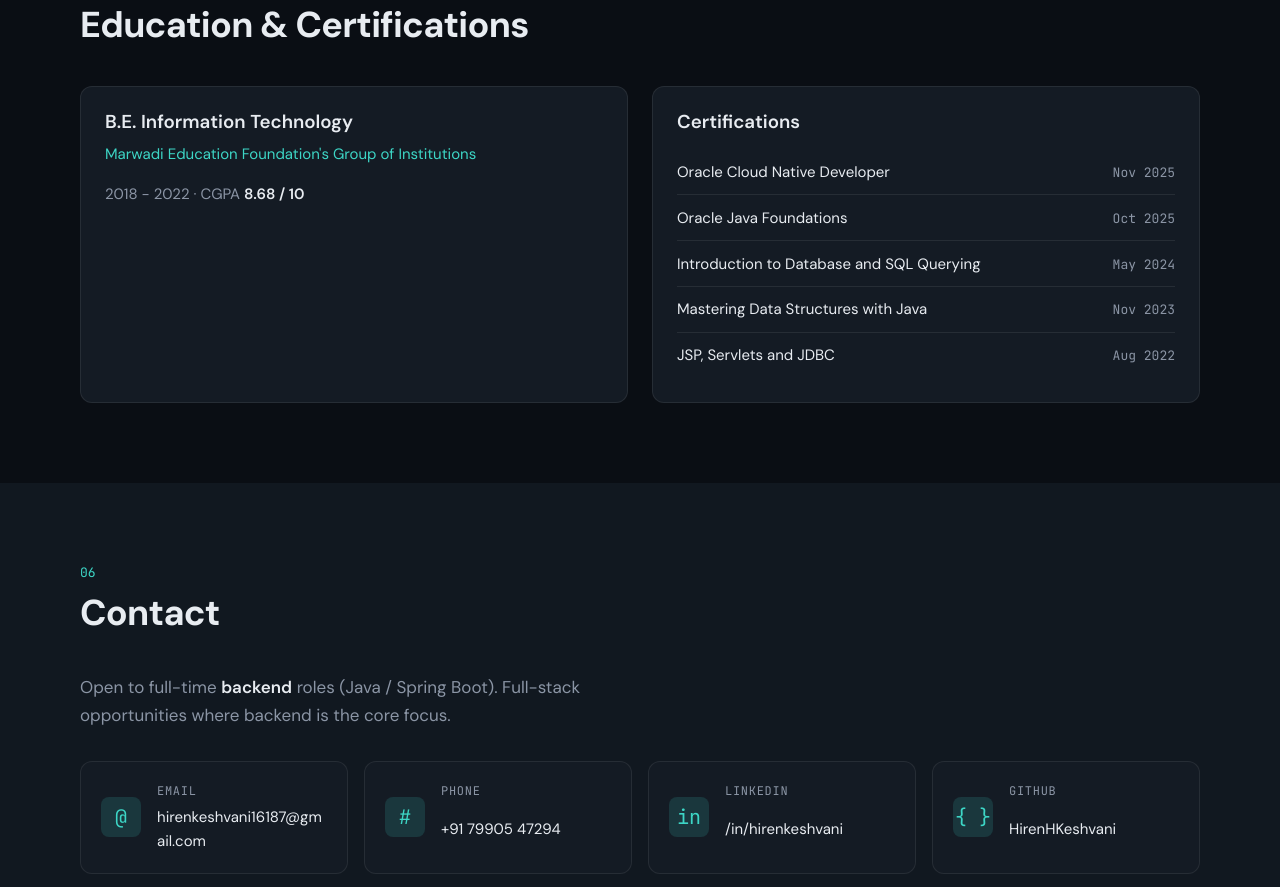
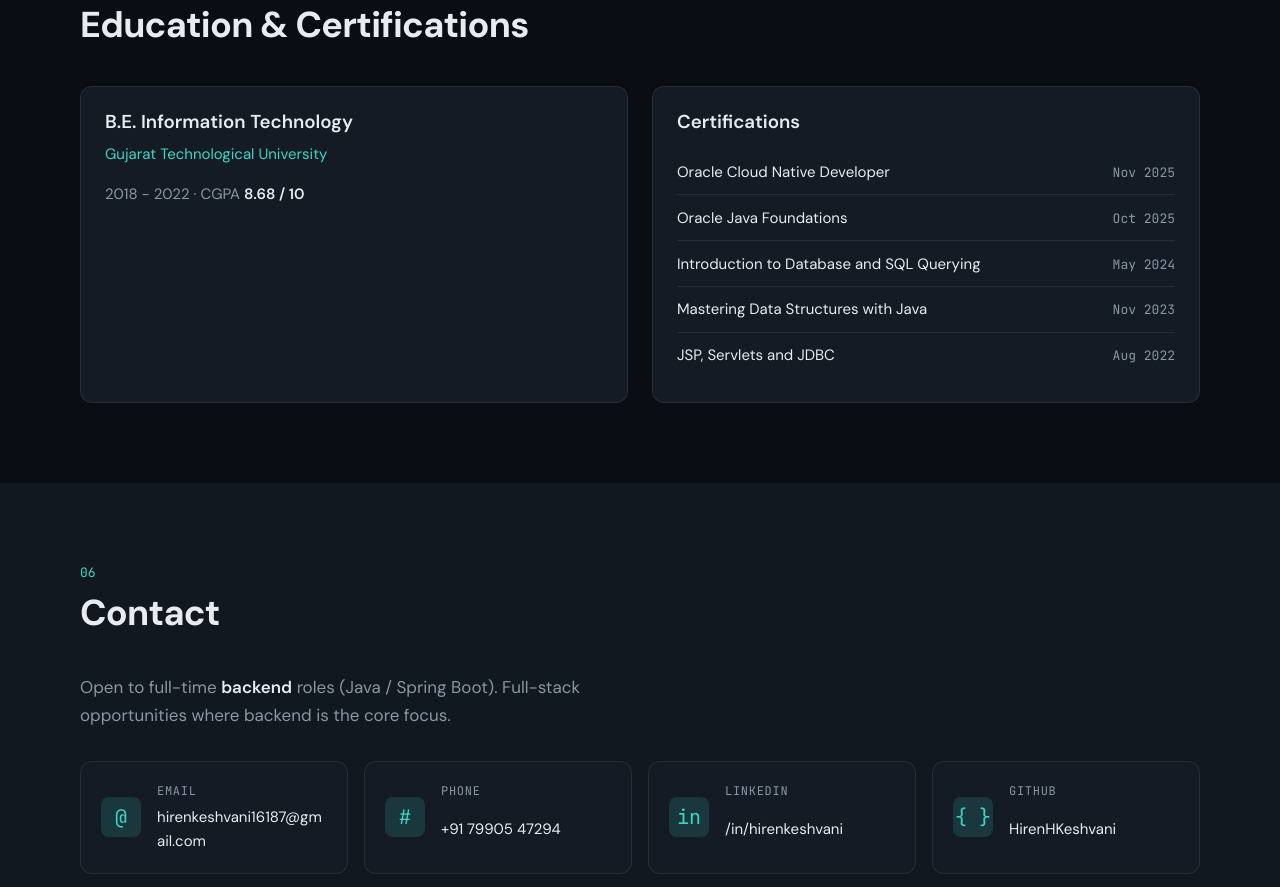
Before and after one commit to HirenHKeshvani/HirenHKeshvani.github.io, a plain HTML site: page index.html in a window 1280 px wide. Shown: the part 4367-5254 px from the top of the page. Drawn offline with Linux system fonts and the light colour scheme.

Commit message:
Update University Name to more proper

```diff
--- a/index.html
+++ b/index.html
@@ -202,7 +202,7 @@
         <div class="edu-grid">
           <article class="card edu-card">
             <h3>B.E. Information Technology</h3>
-            <p class="card-company">Marwadi Education Foundation's Group of Institutions</p>
+            <p class="card-company">Gujarat Technological University</p>
             <p class="edu-meta"><time datetime="2018-07/2022-06">2018 - 2022</time> &middot; CGPA <strong>8.68 / 10</strong></p>
           </article>
           <div class="certs card">
```
